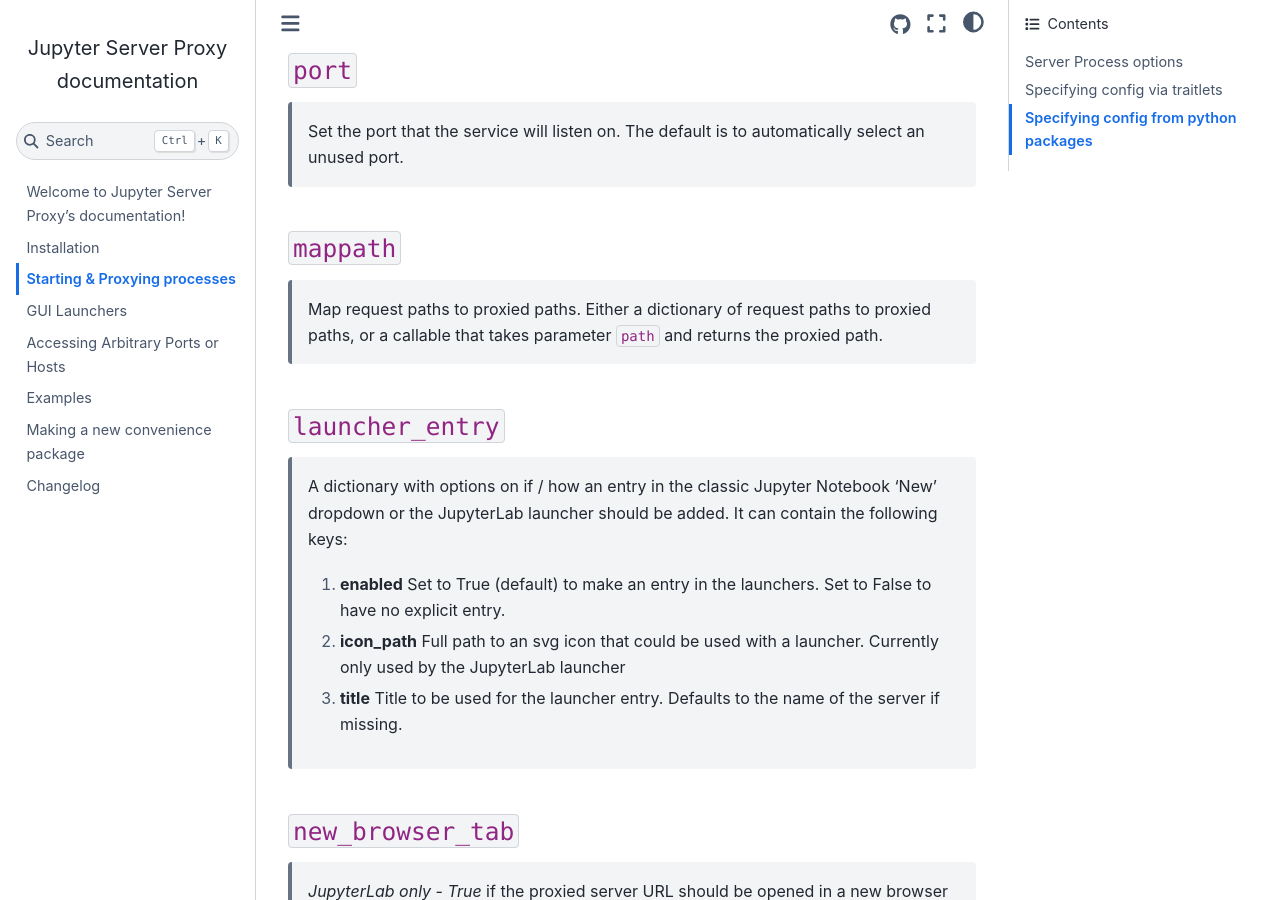
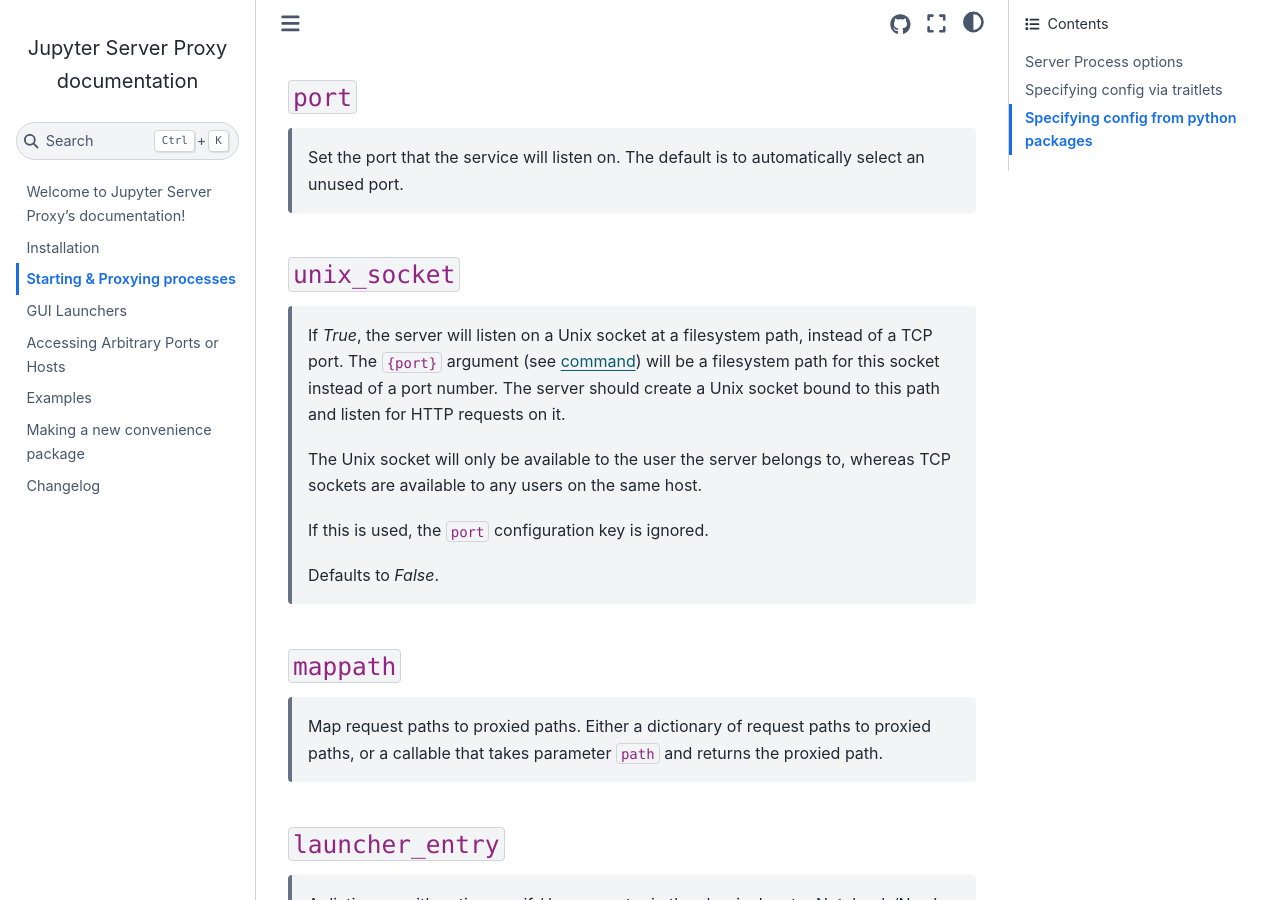
Before and after one commit to jupyterhub/jupyter-server-proxy, a Sphinx documentation site: the page built from docs/source/server-process.rst, in a window 1280 px wide and 900 px high, scrolled down 2046 px. Built offline with Sphinx 7.4.7 and the Sphinx Book theme 1.1.4, drawn with Linux system fonts in a browser that asks for light colours; some of the changed text lies outside the part shown.

Commit message:
Document unix_socket option

```diff
--- a/docs/source/server-process.rst
+++ b/docs/source/server-process.rst
@@ -18,6 +18,8 @@
 Server Processes are configured with a dictionary of key value
 pairs.
 
+.. _server-process-cmd:
+
 ``command``
 ^^^^^^^^^^^
 
@@ -26,7 +28,8 @@
    * A list of strings that is the command used to start the
      process. The following template strings will be replaced:
 
-     * ``{port}`` the port the process should listen on.
+     * ``{port}`` the port (or path if :ref:`server-process-unix-socket` is True)
+       that the process should listen on.
 
      * ``{base_url}`` the base URL of the notebook
 
@@ -94,6 +97,23 @@
 
      Set the port that the service will listen on. The default is to
      automatically select an unused port.
+
+.. _server-process-unix-socket:
+
+``unix_socket``
+^^^^^^^^^^^^^^^
+
+    If *True*, the server will listen on a Unix socket at a filesystem path, instead
+    of a TCP port. The ``{port}`` argument (see :ref:`server-process-cmd`) will be a
+    filesystem path for this socket instead of a port number. The server should
+    create a Unix socket bound to this path and listen for HTTP requests on it.
+
+    The Unix socket will only be available to the user the server belongs to,
+    whereas TCP sockets are available to any users on the same host.
+
+    If this is used, the ``port`` configuration key is ignored.
+
+    Defaults to *False*.
 
 
 ``mappath``
```
